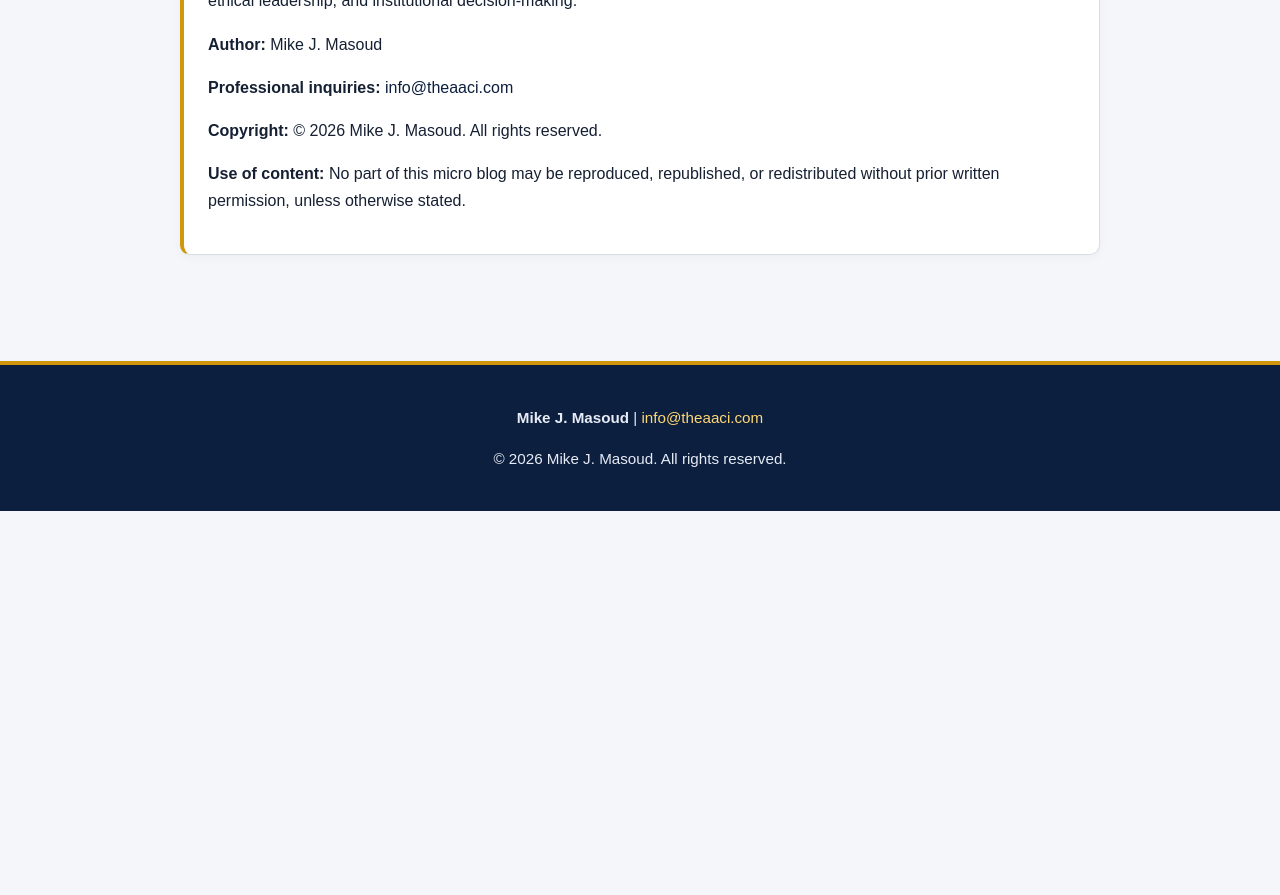
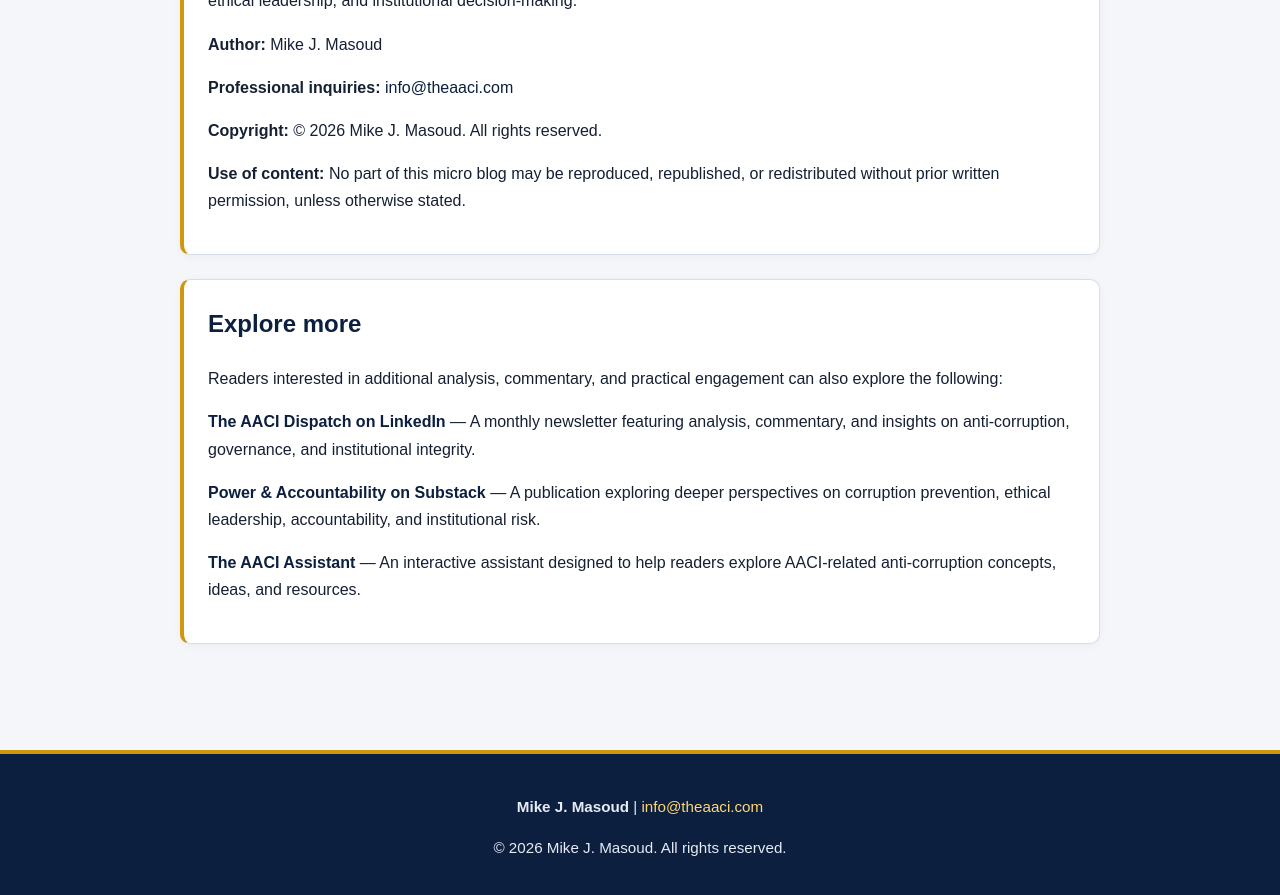
Before and after one commit to mikemasoud/microblog, a Jekyll site: the page built from index.md, in a window 1280 px wide and 900 px high, scrolled down 1204 px. Shown: the top 895 px of the window. Built offline with Jekyll 4.4.1, drawn with Linux system fonts in a browser that asks for light colours; before the commit the page ends 1715 px from its top, so only the background shows below that.

Commit message:
Update index.md

```diff
--- a/index.md
+++ b/index.md
@@ -23,3 +23,10 @@
   <p><strong>Copyright:</strong> © 2026 Mike J. Masoud. All rights reserved.</p>
   <p><strong>Use of content:</strong> No part of this micro blog may be reproduced, republished, or redistributed without prior written permission, unless otherwise stated.</p>
 </div>
+<div class="about">
+  <h2>Explore more</h2>
+  <p>Readers interested in additional analysis, commentary, and practical engagement can also explore the following:</p>
+  <p><strong><a href="https://www.linkedin.com/newsletters/the-aaci-dispatch-7321647166328827904/">The AACI Dispatch on LinkedIn</a></strong> — A monthly newsletter featuring analysis, commentary, and insights on anti-corruption, governance, and institutional integrity.</p>
+  <p><strong><a href="https://theaaci.substack.com">Power &amp; Accountability on Substack</a></strong> — A publication exploring deeper perspectives on corruption prevention, ethical leadership, accountability, and institutional risk.</p>
+  <p><strong><a href="https://certification.theaaci.com/aaci-assistant">The AACI Assistant</a></strong> — An interactive assistant designed to help readers explore AACI-related anti-corruption concepts, ideas, and resources.</p>
+</div>
```
